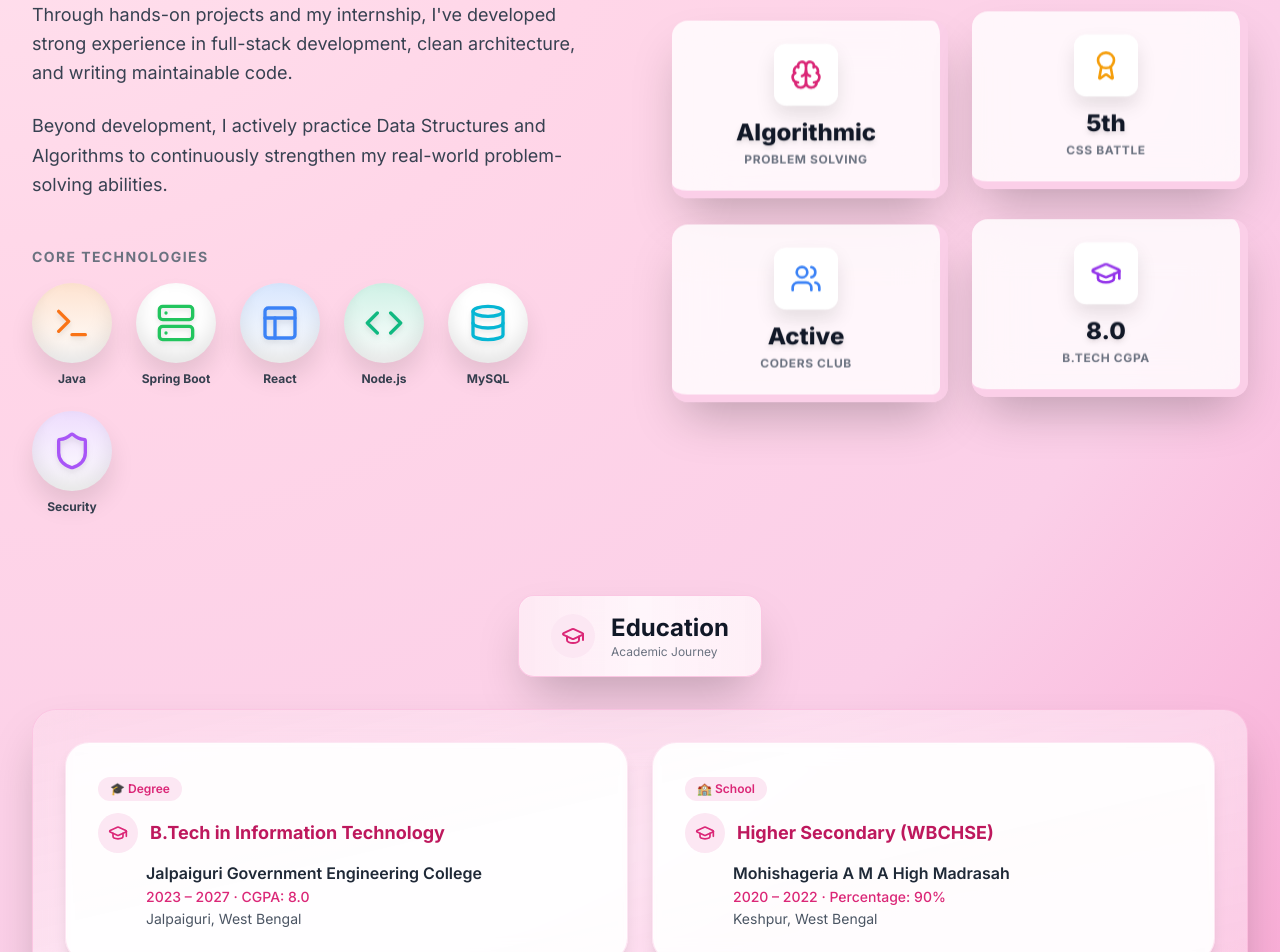
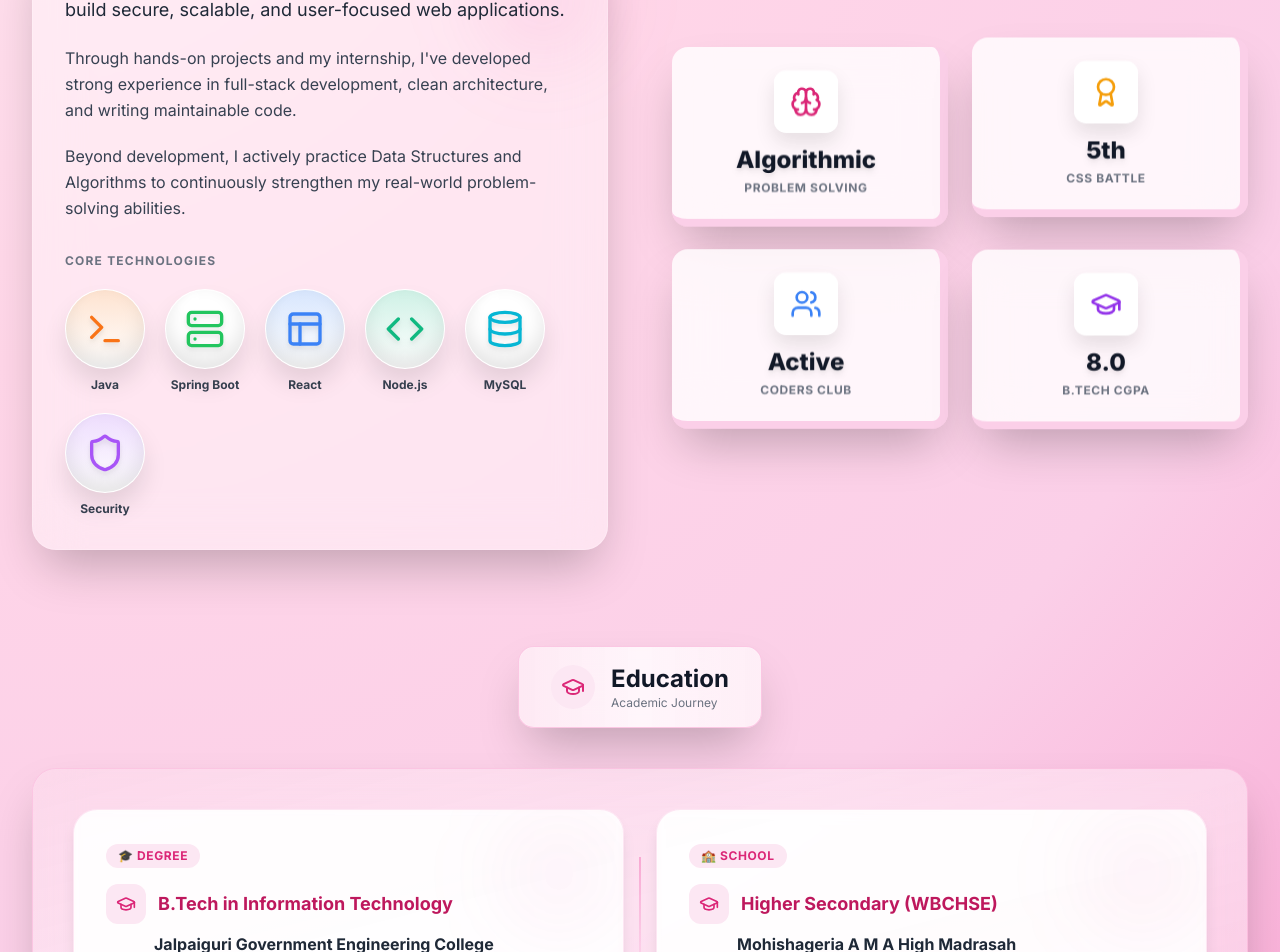
Before and after one commit to dulal-jgec/portfolio, a React app: page / in a window 1280 px wide. Shown: the part 1358-2310 px from the top of the page. Built offline with nearby package versions, Linux system fonts and the light colour scheme; the HTML template or start-up script is replaced by a standard one.

Commit message:
Update about page

```diff
--- a/src/components/sections/About.jsx
+++ b/src/components/sections/About.jsx
@@ -15,7 +15,6 @@ import {
 import SectionTitle from "../common/SectionTitle";
 import FloatingParticles from "../common/FloatingParticles";
 
-// 1. ISOMETRIC 3D STAT CARD (NOW WITH INFINITE FLOATING)
 const StatCard3D = ({ icon: Icon, value, label, color }) => {
   const ref = useRef(null);
   const x = useMotionValue(0);
@@ -24,8 +23,7 @@ const StatCard3D = ({ icon: Icon, value, label, color }) => {
   const mouseXSpring = useSpring(x, { stiffness: 300, damping: 20 });
   const mouseYSpring = useSpring(y, { stiffness: 300, damping: 20 });
 
-  // Base isometric angle + mouse tilt
-  const rotateX = useTransform(mouseYSpring, [-0.5, 0.5], ["25deg", "5deg"]);
+  const rotateX = useTransform(mouseYSpring, [-0.5, 0.5], ["20deg", "5deg"]);
   const rotateY = useTransform(mouseXSpring, [-0.5, 0.5], ["-15deg", "15deg"]);
 
   const handleMouseMove = (e) => {
@@ -42,33 +40,26 @@ const StatCard3D = ({ icon: Icon, value, label, color }) => {
     y.set(0);
   };
 
-  // Random delay and duration for infinite floating
-  const floatDelay = Math.random() * 2;
-  const floatDuration = 3 + Math.random() * 2;
-
   return (
     <motion.div
-      // Continuous Floating Animation
       animate={{ y: [0, -12, 0] }}
       transition={{
-        duration: floatDuration,
+        duration: 4 + Math.random() * 2,
         repeat: Infinity,
         ease: "easeInOut",
-        delay: floatDelay,
+        delay: Math.random() * 2,
       }}
-      className="w-full"
+      className="w-full h-full"
     >
       <motion.div
         ref={ref}
         onMouseMove={handleMouseMove}
         onMouseLeave={handleMouseLeave}
         style={{ rotateX, rotateY, transformStyle: "preserve-3d" }}
-        className="relative p-6 rounded-2xl bg-white/80 dark:bg-[#0d1117]/90 backdrop-blur-xl border-b-8 border-r-8 border-pink-200 dark:border-[#161b22] shadow-2xl flex flex-col items-center justify-center cursor-crosshair group transition-all duration-200"
+        className="relative w-full h-full p-6 rounded-2xl bg-white/80 dark:bg-[#0d1117]/90 backdrop-blur-xl border-b-8 border-r-8 border-pink-200 dark:border-[#161b22] shadow-2xl flex flex-col items-center justify-center cursor-crosshair group transition-all duration-200"
       >
-        {/* Glowing inner light */}
         <div className="absolute inset-0 bg-gradient-to-tr from-pink-500/10 via-transparent to-emerald-500/10 dark:from-emerald-500/20 dark:to-cyan-500/20 rounded-2xl opacity-0 group-hover:opacity-100 transition-opacity duration-500" />
 
-        {/* 3D Pop elements */}
         <div
           style={{ transform: "translateZ(40px)" }}
           className="flex flex-col items-center gap-3 relative z-10"
@@ -92,24 +83,18 @@ const StatCard3D = ({ icon: Icon, value, label, color }) => {
   );
 };
 
-// 2. 3D GLASS SPHERE SKILL
 const SkillSphere = ({ name, icon: Icon, color }) => {
   return (
     <motion.div
-      whileHover={{ scale: 1.1, y: -10, rotateZ: 5 }}
+      whileHover={{ scale: 1.15, y: -10, rotateZ: 5 }}
       transition={{ type: "spring", stiffness: 300, damping: 15 }}
       className="flex flex-col items-center gap-2 group cursor-pointer"
     >
-      {/* 3D Sphere Container */}
-      <div className="relative w-16 h-16 md:w-20 md:h-20 rounded-full flex items-center justify-center shadow-[inset_0_-10px_20px_rgba(0,0,0,0.1),_0_15px_25px_rgba(0,0,0,0.1)] dark:shadow-[inset_0_-10px_20px_rgba(0,0,0,0.5),_0_15px_25px_rgba(0,0,0,0.5)] bg-white dark:bg-[#161b22] overflow-hidden">
-        {/* Glass Reflection Highlight */}
+      <div className="relative w-16 h-16 md:w-20 md:h-20 rounded-full flex items-center justify-center shadow-[inset_0_-10px_20px_rgba(0,0,0,0.1),_0_15px_25px_rgba(0,0,0,0.1)] dark:shadow-[inset_0_-10px_20px_rgba(0,0,0,0.5),_0_15px_25px_rgba(0,0,0,0.5)] bg-white dark:bg-[#161b22] overflow-hidden border border-white/20">
         <div className="absolute top-2 left-3 w-6 h-3 bg-white/80 dark:bg-white/30 rounded-full blur-[2px] transform -rotate-45" />
-
-        {/* Color Glow inside */}
         <div
           className={`absolute inset-0 opacity-20 bg-gradient-to-b ${color.replace("text-", "from-")} to-transparent`}
         />
-
         <Icon
           className={`w-8 h-8 md:w-10 md:h-10 ${color} relative z-10 drop-shadow-md`}
         />
@@ -139,7 +124,6 @@ const About = () => {
     };
   }, []);
 
-  // Updated Stats: Algorithmic Problem Solving
   const stats = [
     {
       icon: Brain,
@@ -176,7 +160,6 @@ const About = () => {
     { name: "Security", icon: Shield, color: "text-purple-500" },
   ];
 
-  // Animation for the initial fly-in effect
   const statCardVariants = {
     hidden: { opacity: 0, y: 100, scale: 0.8, rotateZ: -10 },
     visible: (i) => ({
@@ -197,9 +180,8 @@ const About = () => {
     <section
       id="about"
       ref={sectionRef}
-      className="py-20 relative overflow-hidden night-sky opacity-0"
+      className="py-24 relative overflow-hidden night-sky opacity-0"
     >
-      {/* 🌟 BACKGROUND: STARS & AURORA */}
       <div className="stars" />
       <div className="hidden dark:block">
         <div className="shooting-star" />
@@ -216,7 +198,6 @@ const About = () => {
 
       <div className="absolute inset-0 bg-[radial-gradient(circle_at_top_left,_#ffe4ef_0%,_#ffd6e8_35%,_#fbcfe8_70%,_#f9a8d4_100%)] dark:hidden" />
 
-      {/* GLOWING ORBS */}
       <div className="absolute inset-0 hidden dark:block">
         <div className="absolute top-20 right-20 w-64 h-64 bg-green-500/5 rounded-full blur-3xl animate-float" />
         <div
@@ -244,16 +225,18 @@ const About = () => {
           className="text-gray-900 dark:text-white"
         />
 
-        <div className="grid grid-cols-1 lg:grid-cols-2 gap-16 items-center">
-          {/* Left Column - Text & 3D Glass Spheres */}
+        <div className="grid grid-cols-1 lg:grid-cols-2 gap-12 lg:gap-16 items-center">
           <motion.div
             initial={{ opacity: 0, x: -30 }}
             whileInView={{ opacity: 1, x: 0 }}
             viewport={{ once: true }}
             transition={{ duration: 0.6 }}
-            className="space-y-6"
+            className="relative p-6 md:p-8 rounded-3xl bg-white/40 dark:bg-dark-card/40 backdrop-blur-xl border border-white/20 shadow-2xl"
           >
-            <p className="text-gray-700 dark:text-gray-300 text-lg leading-relaxed">
+            <div className="absolute top-0 right-0 w-32 h-32 bg-pink-500/10 dark:bg-emerald-500/10 rounded-full blur-2xl pointer-events-none" />
+
+            <div className="space-y-5 relative z-10">
+              <p className="text-gray-800 dark:text-gray-200 text-lg leading-relaxed">
                 I'm{" "}
                 <span className="font-bold text-pink-600 dark:text-emerald-400">
                   SK Dulal Islam
@@ -261,23 +244,23 @@ const About = () => {
                 , a final-year B.Tech IT student at JGEC. I build secure,
                 scalable, and user-focused web applications.
               </p>
-            <p className="text-gray-700 dark:text-gray-300 text-lg leading-relaxed">
-              Through hands-on projects and my internship, I've developed strong
-              experience in full-stack development, clean architecture, and
-              writing maintainable code.
+              <p className="text-gray-700 dark:text-gray-300 text-base leading-relaxed">
+                Through hands-on projects and my internship, I've developed
+                strong experience in full-stack development, clean architecture,
+                and writing maintainable code.
               </p>
-            <p className="text-gray-700 dark:text-gray-300 text-lg leading-relaxed">
+              <p className="text-gray-700 dark:text-gray-300 text-base leading-relaxed">
                 Beyond development, I actively practice Data Structures and
                 Algorithms to continuously strengthen my real-world
                 problem-solving abilities.
               </p>
+            </div>
 
-            {/* 3D Glass Spheres Tech Stack */}
-            <div className="pt-6">
-              <h3 className="text-sm font-bold text-gray-500 dark:text-gray-400 uppercase tracking-widest mb-4">
+            <div className="pt-8 relative z-10">
+              <h3 className="text-xs font-bold text-gray-500 dark:text-gray-400 uppercase tracking-widest mb-5">
                 Core Technologies
               </h3>
-              <div className="flex flex-wrap gap-6 perspective-1000">
+              <div className="flex flex-wrap gap-5 perspective-1000">
                 {technologies.map((tech, index) => (
                   <SkillSphere key={index} {...tech} />
                 ))}
@@ -285,7 +268,6 @@ const About = () => {
             </div>
           </motion.div>
 
-          {/* Right Column - Isometric 3D Stats with INITIAL FLY-IN */}
           <div className="grid grid-cols-2 gap-6 perspective-1000 py-8">
             {stats.map((stat, index) => (
               <motion.div
@@ -302,15 +284,14 @@ const About = () => {
           </div>
         </div>
 
-        {/* Education Section */}
         <motion.div
           initial={{ opacity: 0, y: 30 }}
           whileInView={{ opacity: 1, y: 0 }}
           viewport={{ once: true, amount: 0.3 }}
           transition={{ duration: 0.6, delay: 0.3 }}
-          className="mt-20"
+          className="mt-24"
         >
-          <div className="flex justify-center mb-8">
+          <div className="flex justify-center mb-10">
             <div className="relative inline-flex items-center gap-4 px-8 py-4 rounded-2xl bg-white/80 dark:bg-dark-card/80 backdrop-blur-xl border border-pink-300/60 dark:border-emerald-500/20 shadow-2xl">
               <div className="absolute inset-0 rounded-2xl bg-gradient-to-r from-pink-400/10 via-transparent to-pink-300/10 dark:from-emerald-500/10 dark:to-cyan-500/10" />
               <div className="relative p-2.5 rounded-full bg-pink-100 dark:bg-emerald-500/10">
@@ -327,33 +308,36 @@ const About = () => {
             </div>
           </div>
 
-          <div className="rounded-3xl border border-pink-300/50 dark:border-emerald-500/20 bg-white/40 dark:bg-dark-card/40 backdrop-blur-xl p-6 md:p-8 shadow-2xl relative overflow-hidden">
+          <div className="rounded-3xl border border-pink-300/50 dark:border-emerald-500/20 bg-white/40 dark:bg-dark-card/40 backdrop-blur-xl p-6 md:p-10 shadow-2xl relative overflow-hidden">
             <div className="absolute inset-0 rounded-3xl bg-gradient-to-br from-pink-400/10 via-transparent to-pink-300/10 dark:from-emerald-500/10 dark:to-cyan-500/10 pointer-events-none" />
+
             <div className="relative z-10">
-              <div className="grid grid-cols-1 md:grid-cols-2 gap-6">
-                {/* B.Tech Card */}
-                <div className="rounded-3xl bg-white/90 dark:bg-dark-card/90 backdrop-blur-sm p-6 md:p-8 shadow-lg hover:-translate-y-2 hover:shadow-2xl transition-all duration-500 border border-pink-200/50 dark:border-emerald-500/20 relative overflow-hidden">
+              <div className="hidden md:block absolute top-12 left-1/2 -translate-x-1/2 w-[2px] h-[calc(100%-6rem)] bg-gradient-to-b from-pink-400 via-pink-300 to-transparent dark:from-emerald-400 dark:via-cyan-500 dark:to-transparent opacity-50" />
+
+              <div className="grid grid-cols-1 md:grid-cols-2 gap-8">
+                <div className="rounded-3xl bg-white/90 dark:bg-[#0d1117]/90 backdrop-blur-sm p-6 md:p-8 shadow-lg hover:-translate-y-2 hover:shadow-2xl transition-all duration-500 border border-pink-200/50 dark:border-emerald-500/20 relative overflow-hidden group">
+                  <div className="absolute top-0 right-0 w-32 h-32 bg-pink-500/5 dark:bg-emerald-500/10 rounded-full blur-2xl group-hover:bg-pink-500/10 transition-colors" />
                   <div className="relative z-10">
-                    <span className="inline-flex items-center gap-2 px-3 py-1 rounded-full bg-pink-100 dark:bg-emerald-500/10 text-pink-600 dark:text-emerald-400 text-xs font-semibold w-fit mb-3">
+                    <span className="inline-flex items-center gap-2 px-3 py-1 rounded-full bg-pink-100 dark:bg-emerald-500/10 text-pink-600 dark:text-emerald-400 text-xs font-bold uppercase tracking-wider w-fit mb-4">
                       🎓 Degree
                     </span>
                     <div className="flex flex-col gap-2">
                       <div className="flex items-center gap-3">
-                        <div className="p-2.5 bg-pink-100 dark:bg-emerald-500/10 rounded-full flex-shrink-0">
+                        <div className="p-2.5 bg-pink-100 dark:bg-emerald-500/10 rounded-xl flex-shrink-0">
                           <GraduationCap className="w-5 h-5 text-pink-600 dark:text-emerald-400" />
                         </div>
                         <h4 className="text-lg font-bold text-pink-700 dark:text-emerald-400">
                           B.Tech in Information Technology
                         </h4>
                       </div>
-                      <div className="ml-12 space-y-0.5">
-                        <p className="text-base font-semibold text-gray-800 dark:text-gray-200">
+                      <div className="ml-12 space-y-1">
+                        <p className="text-base font-bold text-gray-800 dark:text-gray-200">
                           Jalpaiguri Government Engineering College
                         </p>
-                        <p className="text-sm text-pink-600 dark:text-emerald-400 font-medium">
+                        <p className="text-sm text-pink-600 dark:text-emerald-400 font-bold bg-pink-50 dark:bg-emerald-500/10 px-2 py-0.5 rounded-md w-fit">
                           2023 – 2027 · CGPA: 8.0
                         </p>
-                        <p className="text-sm text-gray-600 dark:text-gray-400">
+                        <p className="text-sm text-gray-500 dark:text-gray-400">
                           Jalpaiguri, West Bengal
                         </p>
                       </div>
@@ -361,29 +345,29 @@ const About = () => {
                   </div>
                 </div>
 
-                {/* School Card */}
-                <div className="rounded-3xl bg-white/90 dark:bg-dark-card/90 backdrop-blur-sm p-6 md:p-8 shadow-lg hover:-translate-y-2 hover:shadow-2xl transition-all duration-500 border border-pink-200/50 dark:border-emerald-500/20 relative overflow-hidden">
+                <div className="rounded-3xl bg-white/90 dark:bg-[#0d1117]/90 backdrop-blur-sm p-6 md:p-8 shadow-lg hover:-translate-y-2 hover:shadow-2xl transition-all duration-500 border border-pink-200/50 dark:border-emerald-500/20 relative overflow-hidden group">
+                  <div className="absolute top-0 right-0 w-32 h-32 bg-pink-500/5 dark:bg-emerald-500/10 rounded-full blur-2xl group-hover:bg-pink-500/10 transition-colors" />
                   <div className="relative z-10">
-                    <span className="inline-flex items-center gap-2 px-3 py-1 rounded-full bg-pink-100 dark:bg-emerald-500/10 text-pink-600 dark:text-emerald-400 text-xs font-semibold w-fit mb-3">
+                    <span className="inline-flex items-center gap-2 px-3 py-1 rounded-full bg-pink-100 dark:bg-emerald-500/10 text-pink-600 dark:text-emerald-400 text-xs font-bold uppercase tracking-wider w-fit mb-4">
                       🏫 School
                     </span>
                     <div className="flex flex-col gap-2">
                       <div className="flex items-center gap-3">
-                        <div className="p-2.5 bg-pink-100 dark:bg-emerald-500/10 rounded-full flex-shrink-0">
+                        <div className="p-2.5 bg-pink-100 dark:bg-emerald-500/10 rounded-xl flex-shrink-0">
                           <GraduationCap className="w-5 h-5 text-pink-600 dark:text-emerald-400" />
                         </div>
                         <h4 className="text-lg font-bold text-pink-700 dark:text-emerald-400">
                           Higher Secondary (WBCHSE)
                         </h4>
                       </div>
-                      <div className="ml-12 space-y-0.5">
-                        <p className="text-base font-semibold text-gray-800 dark:text-gray-200">
+                      <div className="ml-12 space-y-1">
+                        <p className="text-base font-bold text-gray-800 dark:text-gray-200">
                           Mohishageria A M A High Madrasah
                         </p>
-                        <p className="text-sm text-pink-600 dark:text-emerald-400 font-medium">
+                        <p className="text-sm text-pink-600 dark:text-emerald-400 font-bold bg-pink-50 dark:bg-emerald-500/10 px-2 py-0.5 rounded-md w-fit">
                           2020 – 2022 · Percentage: 90%
                         </p>
-                        <p className="text-sm text-gray-600 dark:text-gray-400">
+                        <p className="text-sm text-gray-500 dark:text-gray-400">
                           Keshpur, West Bengal
                         </p>
                       </div>
```
Lines whose indentation alone changed are shown as unchanged.
